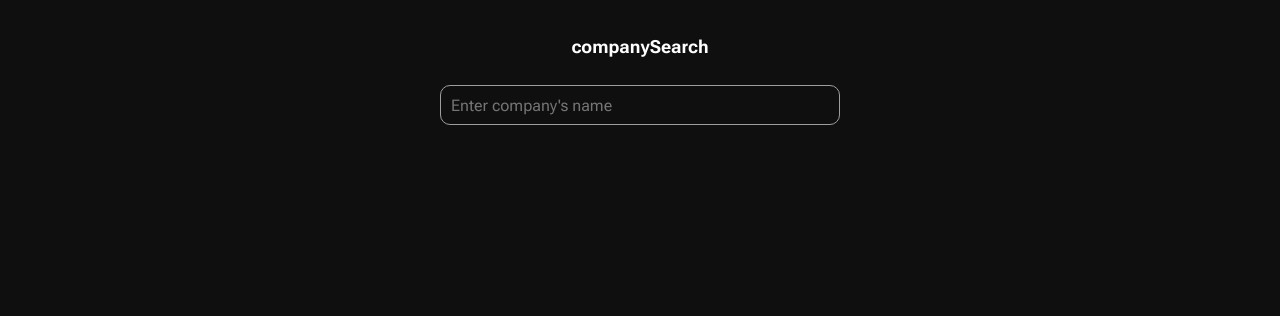
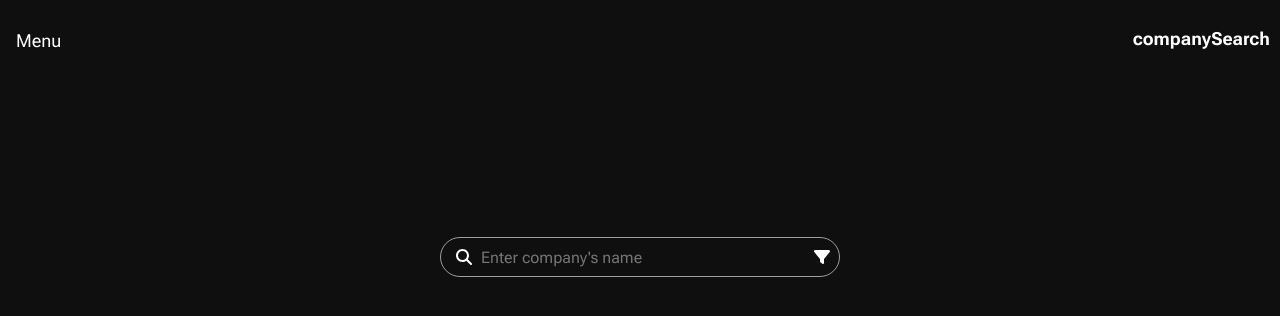
Before and after one commit to victoras24/companySearchCy, a React (Vite) app: page / in a window 1280 px wide. Shown: the top 316 px of the page. Built offline with nearby package versions, Linux system fonts and the light colour scheme.

Commit message:
added nav and changed input style

```diff
--- a/index.css
+++ b/index.css
@@ -6,14 +6,22 @@
     font-size: 16px;
 }
 
+body,
+html {
+    height: 100%;
+    margin: 0;
+    padding: 0;
+}
+
 .header-container {
     display: flex;
-    justify-content: center;
+    justify-content: space-between;
     align-items: center;
     padding: 10px;
 }
 
 .logo-text {
+    cursor: pointer;
     font-size: 18px;
 }
 
@@ -21,27 +29,65 @@
     display: flex;
     flex-direction: column;
     align-items: center;
+    justify-content: flex-start;
     width: 100%;
+    height: 100vh;
+    padding-top: 20vh;
 }
 
 .input-container {
-    display: flex;
-    align-items: center;
-    justify-content: center;
-    width: 100%;
-    max-width: 400px;
     position: relative;
+    width: 90%;
+    max-width: 300px;
 }
 
 .search-container-input {
-    flex-grow: 1;
-    background-color: initial;
+    width: 100%;
+    background-color: transparent;
     border: 1px solid #9e9e9e;
-    border-radius: 10px;
-    height: 40px;
+    border-radius: 20px;
+    height: 36px;
     outline: none;
-    padding: 0 10px;
-    width: 100%;
+    padding: 0 30px;
+    font-size: 14px;
+}
+
+.input-icon {
+    position: absolute;
+    top: 50%;
+    transform: translateY(-50%);
+    color: #9e9e9e;
+    cursor: pointer;
+    font-size: 14px;
+    right: 92%;
+}
+
+.search-icon {
+    left: 10px;
+    font-size: 20px;
+}
+
+.clear-icon {
+    right: 33px;
+    font-size: 20px;
+}
+
+.filter-icon {
+    right: 10px;
+}
+
+.loader {
+    width: 18px;
+    height: 18px;
+    border-radius: 50%;
+    display: inline-block;
+    border-top: 3px solid #FFF;
+    border-right: 3px solid transparent;
+    box-sizing: border-box;
+    animation: rotation 1s linear infinite;
+    position: absolute;
+    right: 56px;
+    top: 9px;
 }
 
 .result-container {
@@ -123,18 +169,7 @@
     background-color: transparent;
 }
 
-.loader {
-    width: 24px;
-    height: 24px;
-    border-radius: 50%;
-    display: inline-block;
-    border-top: 3px solid #FFF;
-    border-right: 3px solid transparent;
-    box-sizing: border-box;
-    animation: rotation 1s linear infinite;
-    position: absolute;
-    right: 20px;
-}
+
 
 @keyframes rotation {
     0% {
@@ -148,3 +183,68 @@
 
 
 /* Navigation bar  */
+
+.navbar-button {
+    cursor: pointer;
+    border: none;
+    font-size: 18px;
+}
+
+.navbar-container {
+    font-size: 1.5rem;
+}
+
+.navbar-background {
+    background-color: #242424;
+    margin-top: 15px;
+    width: 150px;
+    height: 40vh;
+    position: absolute;
+    border-radius: 10px;
+    z-index: 3;
+}
+
+.navbar-content {
+    position: absolute;
+    display: flex;
+    flex-direction: column;
+    justify-content: start;
+    padding: 0;
+    background-color: transparent;
+    z-index: 3;
+}
+
+.navbar-content li {
+    padding: 1.2rem 1.5rem;
+    display: block;
+    cursor: pointer;
+    background-color: transparent;
+}
+
+
+
+
+
+/* Media query for larger screens */
+@media (min-width: 768px) {
+    .input-container {
+        max-width: 400px;
+    }
+
+    .search-container-input {
+        height: 40px;
+        font-size: 16px;
+    }
+
+    .search-container-input {
+        padding: 0 40px;
+    }
+
+    .input-icon {
+        font-size: 16px;
+    }
+
+    .clear-icon {
+        font-size: 20px;
+    }
+}
--- a/src/components/Header.jsx
+++ b/src/components/Header.jsx
@@ -1,7 +1,9 @@
-
+import Navbar
+    from "./Navbar"
 export default function Header() {
     return (
         <div className="header-container">
+            <Navbar />
             <h3 className="logo-text">companySearch</h3>
         </div>
     )
--- /dev/null
+++ b/src/components/Navbar.jsx
@@ -0,0 +1,33 @@
+import { useState } from "react"
+
+export default function Navbar() {
+    const [isOpen, setIsOpen] = useState(false)
+
+    return (
+        <div className="navbar-container">
+            <button onClick={() => { setIsOpen(prevState => !prevState) }} className="navbar-button">
+                Menu
+            </button>
+            {isOpen ?
+                <div className="navbar-background">
+                    <ul className="navbar-content">
+                        <li>
+                            Search
+                        </li>
+                        <li>
+                            Saved
+                        </li>
+                        <li>
+                            History
+                        </li>
+                        <li>
+                            Settings
+                        </li>
+                    </ul>
+                </div>
+                : ""
+
+            }
+        </div>
+    )
+}
--- a/src/components/Search.jsx
+++ b/src/components/Search.jsx
@@ -2,8 +2,9 @@ import { useEffect, useState } from "react"
 import { fetchCompanyData } from "../api/companiesApi"
 import { fetchAddressData } from "../api/addressApi"
 import { FontAwesomeIcon } from '@fortawesome/react-fontawesome'
-import { faBookmark } from '@fortawesome/free-solid-svg-icons'
 import { faBookmark as faBookmarkRegular } from '@fortawesome/free-regular-svg-icons'
+import { faBookmark, faSearch, faTimes, faFilter } from '@fortawesome/free-solid-svg-icons';
+
 
 
 export default function Search() {
@@ -85,6 +86,7 @@ export default function Search() {
     return (
         <div className="search-container">
             <div className="input-container">
+                <FontAwesomeIcon icon={faSearch} className="input-icon" />
                 <input
                     type="text"
                     onChange={handleInputChange}
@@ -92,7 +94,15 @@ export default function Search() {
                     className="search-container-input"
                     placeholder="Enter company's name"
                 />
+                {companySearchInput && (
+                    <FontAwesomeIcon
+                        icon={faTimes}
+                        className="input-icon clear-icon"
+                        onClick={() => setCompanySearchInput('')}
+                    />
+                )}
                 {loading ? <span className="loader"></span> : ""}
+                <FontAwesomeIcon icon={faFilter} className="input-icon filter-icon" />
             </div>
             {companyData.length > 0 ? (
                 <div className="result-container">
```
